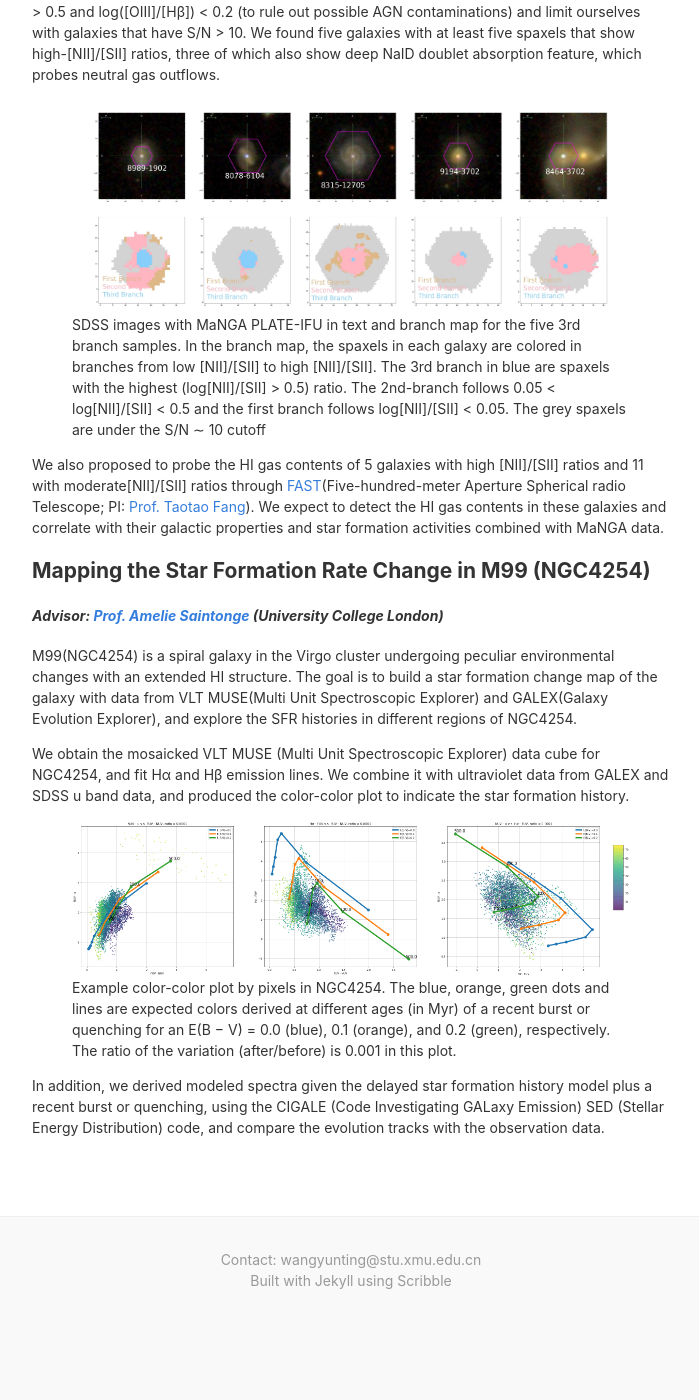
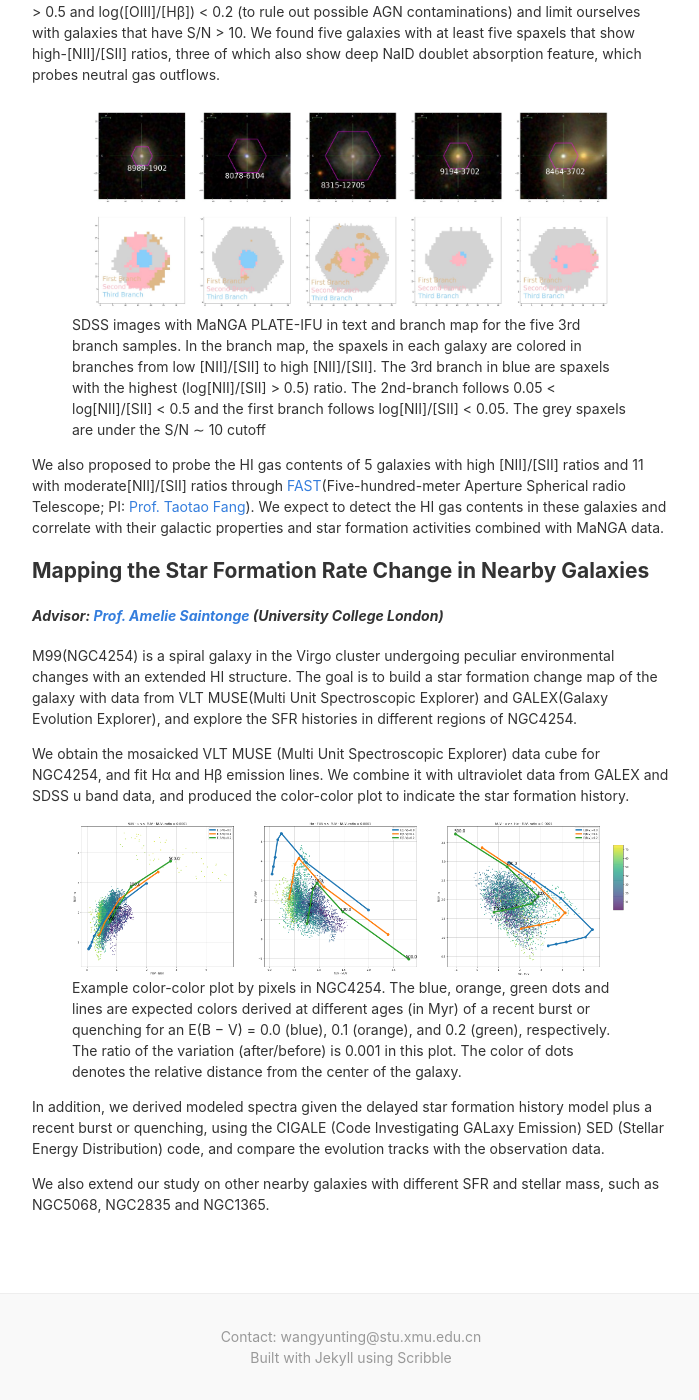
Before and after one commit to yunting-wang/yunting-wang.github.io, a Jekyll site: the page built from research.md, in a window 1280 px wide and 1400 px high, scrolled down 597 px. Shown: the whole window, without its empty margins (289-988 px from the left). Built offline with Jekyll 4.4.1, drawn with Linux system fonts in a browser that asks for light colours; nearby versions of some CDN libraries; before the commit the page ends 1920 px from its top, so only the background shows below that.

Commit message:
update details

```diff
--- a/research.md
+++ b/research.md
@@ -18,7 +18,7 @@ branch follows log[NII]/[SII] < 0.05. The grey spaxels are under the S/N ∼ 10
 
 We also proposed to probe the HI gas contents of 5 galaxies with high [NII]/[SII] ratios and 11 with moderate[NII]/[SII] ratios through [FAST](https://ui.adsabs.harvard.edu/abs/2020RAA....20...64J/abstract)(Five-hundred-meter Aperture Spherical radio Telescope; PI: [Prof. Taotao Fang](https://astro.xmu.edu.cn/info/1074/1848.htm)). We expect to detect the HI gas contents in these galaxies and correlate with their galactic properties and star formation activities combined with MaNGA data.
 
-## Mapping the Star Formation Rate Change in M99 (NGC4254)
+## Mapping the Star Formation Rate Change in Nearby Galaxies
 
 #### *Advisor: [Prof. Amelie Saintonge](http://www.star.ucl.ac.uk/~amelie/) (University College London)*
 
@@ -26,6 +26,8 @@ M99(NGC4254) is a spiral galaxy in the Virgo cluster undergoing peculiar environ
 
 We obtain the mosaicked VLT MUSE (Multi Unit Spectroscopic Explorer) data cube for NGC4254, and fit Hα and Hβ emission lines. We combine it with ultraviolet data from GALEX and SDSS u band data, and produced the color-color plot to indicate the star formation history.
 
-{% include image.html url="https://yunting-wang.github.io/images/sfh.png" description="Example color-color plot by pixels in NGC4254. The blue, orange, green dots and lines are expected colors derived at different ages (in Myr) of a recent burst or quenching for an E(B − V) = 0.0 (blue), 0.1 (orange), and 0.2 (green), respectively. The ratio of the variation (after/before) is 0.001 in this plot. " %}
+{% include image.html url="https://yunting-wang.github.io/images/sfh.png" description="Example color-color plot by pixels in NGC4254. The blue, orange, green dots and lines are expected colors derived at different ages (in Myr) of a recent burst or quenching for an E(B − V) = 0.0 (blue), 0.1 (orange), and 0.2 (green), respectively. The ratio of the variation (after/before) is 0.001 in this plot. The color of dots denotes the relative distance from the center of the galaxy." %}
 
 In addition, we derived modeled spectra given the delayed star formation history model plus a recent burst or quenching, using the CIGALE (Code Investigating GALaxy Emission) SED (Stellar Energy Distribution) code, and compare the evolution tracks with the observation data.
+
+We also extend our study on other nearby galaxies with different SFR and stellar mass, such as NGC5068, NGC2835 and NGC1365.
```
